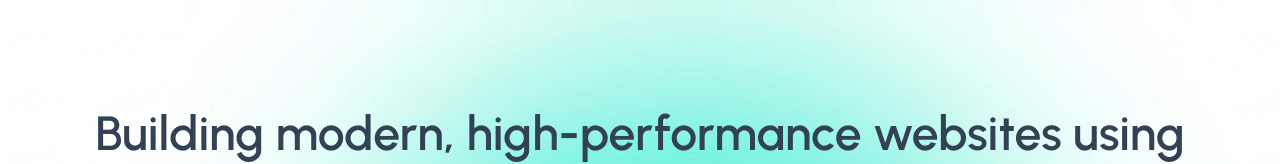
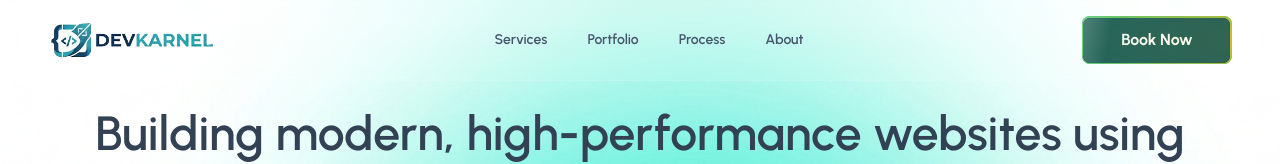
Before and after one commit to afterrender1/devkarnelweb, a Next.js app: page / in a window 1280 px wide. Shown: the top 164 px of the page. Built offline with nearby package versions, Linux system fonts and the light colour scheme.

Commit message:
nav ui set

```diff
--- /dev/null
+++ b/app/components/layout/Navbar.jsx
@@ -0,0 +1,69 @@
+import { Urbanist } from 'next/font/google';
+import Image from 'next/image';
+import React from 'react';
+
+const urbanist = Urbanist({
+    subsets: ["latin"],
+    weight: ["400", "600", "700"], // Added thicker weights for the headings
+});
+const Navbar = () => {
+    return (
+        <nav className={`fixed top-0 left-0 w-full z-50 bg-white/5 backdrop-blur-md border-b border-white/10 ${urbanist.className}`}>
+            <div className="max-w-7xl mx-auto px-6 lg:px-12 h-20 flex items-center justify-between">
+
+                {/* LOGO SECTION */}
+                <div className="relative w-32 h-12 md:w-42 md:h-12 transition-transform duration-300 group-hover:scale-105">
+                    <Image
+                        src="/logo.png"
+                        alt="Devkarnel Logo"
+                        fill
+                        className="object-contain" // Ensures the logo isn't stretched
+                        priority // Loads the logo immediately (best for LCP/SEO)
+                    />
+                </div>
+
+                {/* NAVIGATION LINKS */}
+                <div className="hidden md:flex items-center gap-10">
+                    {['Services', 'Portfolio', 'Process', 'About'].map((item) => (
+                        <a
+                            key={item}
+                            href={`#${item.toLowerCase()}`}
+                            className="text-sm font-semibold text-slate-600 hover:text-[#23bcdf] transition-all relative group font-urbanist"
+                        >
+                            {item}
+                            <span className="absolute -bottom-1 left-0 w-0 h-0.5 bg-[#23bcdf] transition-all group-hover:w-full" />
+                        </a>
+                    ))}
+                </div>
+
+                {/* CALL TO ACTION BUTTON */}
+                <div className="flex items-center gap-4">
+                    <div className="relative group">
+                        {/* Container: Changed fixed width/height to responsive padding and auto-width */}
+                        <div className="relative min-w-[120px] md:min-w-[150px] h-10 md:h-12 opacity-90 overflow-hidden rounded-lg bg-[#00ADB5] z-10 flex items-center justify-center">
+
+                            {/* Shimmer Effect: Adjusted translate-x for smaller container */}
+                            <div className="absolute z-10 -translate-x-full group-hover:translate-x-[200%] ease-in transition-all duration-1000 h-full w-24 bg-gradient-to-r from-transparent via-white/30 to-transparent -skew-x-12"></div>
+
+                            {/* Inner Black Button Layer: Inset reduced for a thinner border look */}
+                            <div className="absolute flex items-center justify-center text-white z-[1] opacity-90 rounded-[7px] inset-[1.5px] bg-black">
+                                <button
+                                    name="text"
+                                    className="cursor-pointer font-bold text-sm md:text-base h-full w-full px-4 md:px-8 rounded-lg bg-[#084948] hover:bg-[#0a5a59] transition-colors whitespace-nowrap"
+                                >
+                                    Book Now
+                                </button>
+                            </div>
+
+                            {/* Spinning Glow: Adjusted height to ensure it covers the smaller area */}
+                            <div className="absolute duration-1000 group-hover:animate-spin w-[150%] h-[150%] bg-gradient-to-r from-green-500 to-yellow-500 blur-[20px]"></div>
+                        </div>
+                    </div>
+                </div>
+
+            </div>
+        </nav>
+    );
+};
+
+export default Navbar;
--- a/app/page.js
+++ b/app/page.js
@@ -1,9 +1,11 @@
 import Hero from "./components/layout/Hero";
+import Navbar from "./components/layout/Navbar";
 
 export default function Home() {
   return (
     <>
       <Hero />
+      <Navbar />
 
     </>
   );
```
Also changed, not shown: public/logo.png (added).
